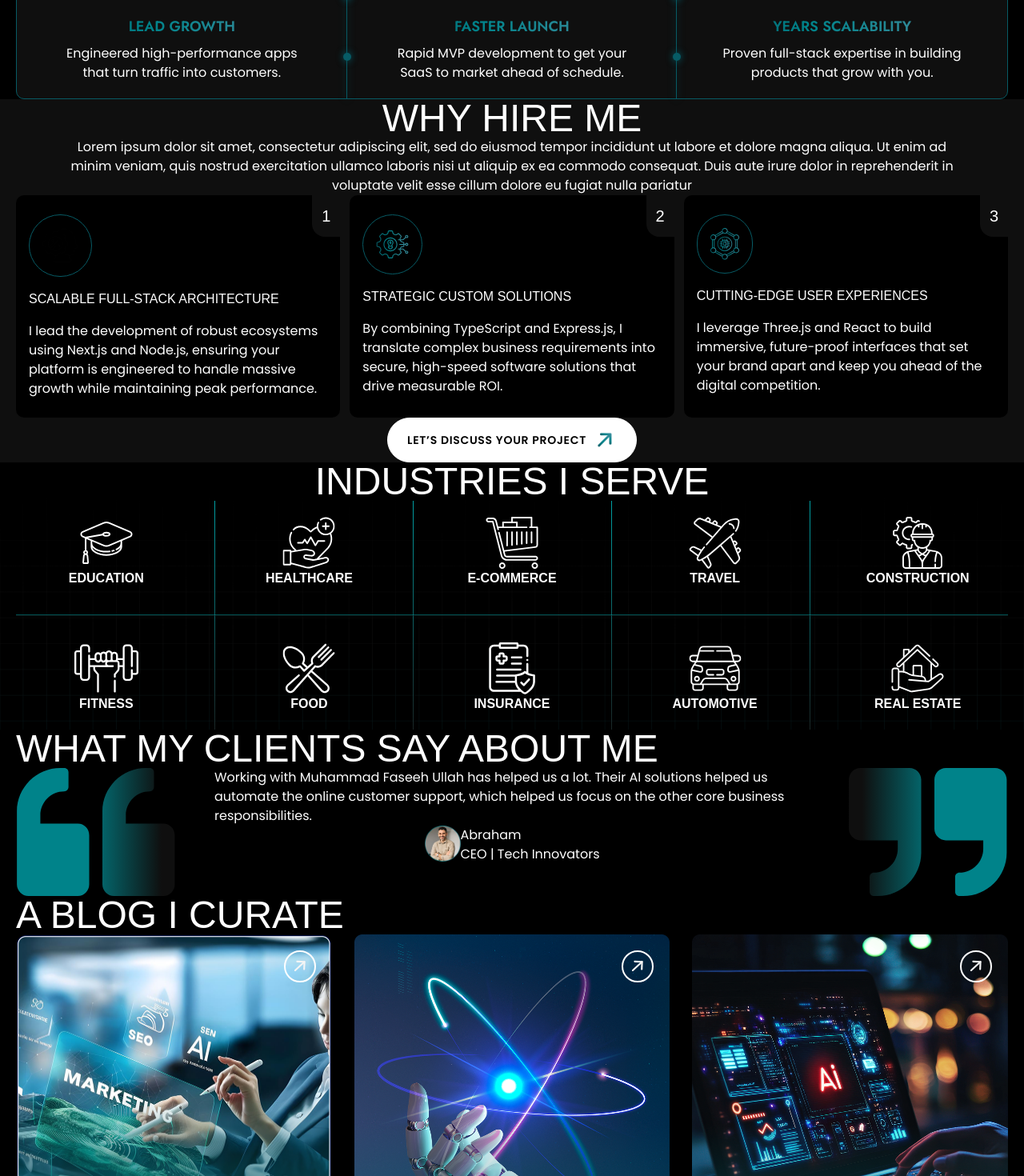
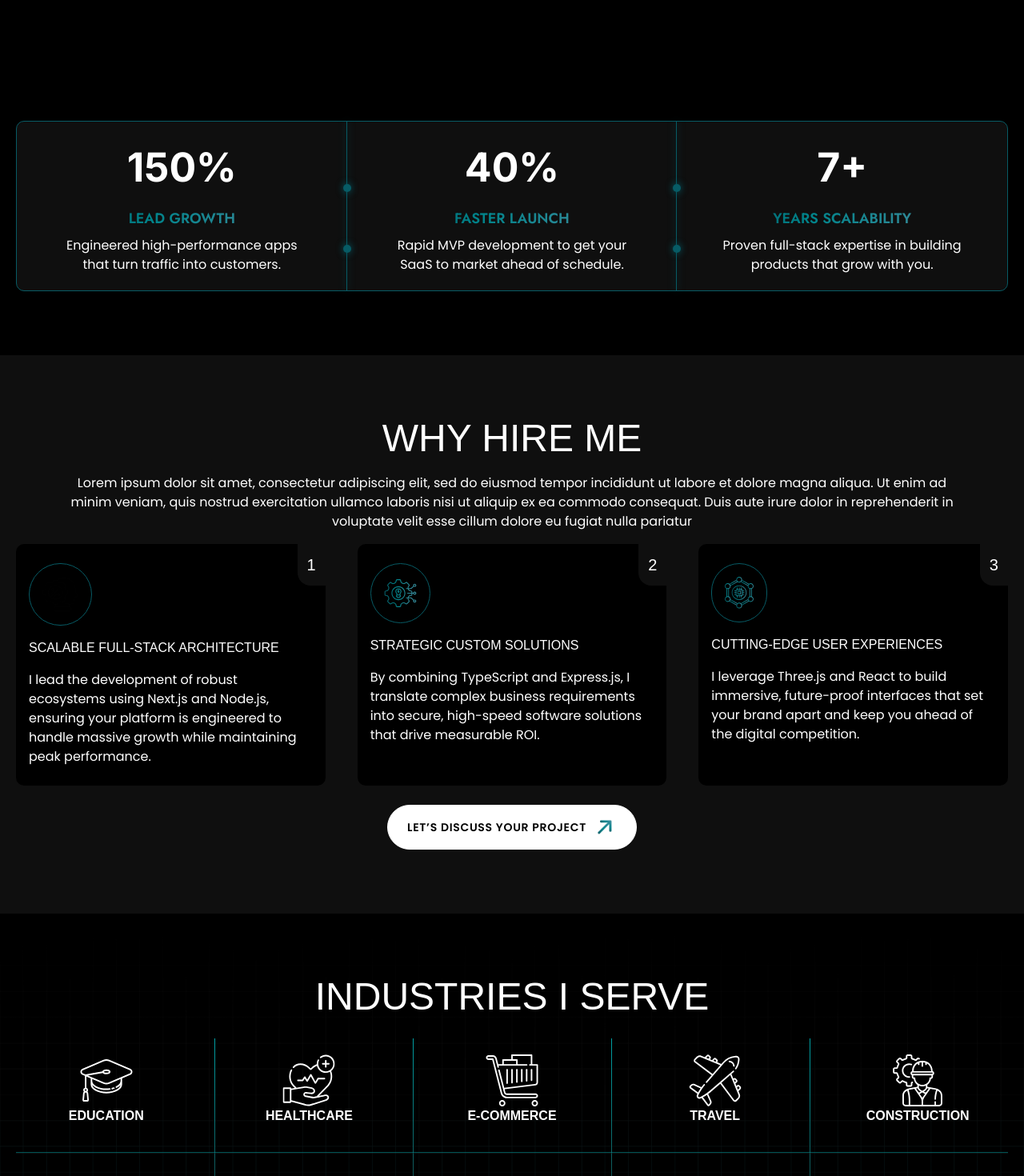
Before and after one commit to faseeh-htsols/htsols, a Next.js app: page /ceo in a window 1280 px wide. Shown: the part 980-2450 px from the top of the page at 80% size. Built offline with nearby package versions, Linux system fonts and the light colour scheme; a web font is replaced by a local one.

Commit message:
changes on ceo page

```diff
--- a/src/views/ceo/about-me.tsx
+++ b/src/views/ceo/about-me.tsx
@@ -4,7 +4,7 @@ import Image from "next/image";
 
 const AboutMe = () => {
   return (
-    <div>
+    <div className="py-20">
       <Container>
         <div className="flex gap-16 items-center">
           <div className="w-[40%] shrink-0 p-4 pr-0 relative">
--- a/src/views/ceo/achievements.tsx
+++ b/src/views/ceo/achievements.tsx
@@ -4,7 +4,7 @@ import React from "react";
 
 const Achievements = () => {
   return (
-    <div>
+    <div className="py-20">
       <Container>
         <div className="grid grid-cols-3 bg-tertiary rounded-lg border border-[#075B65]">
           {CEO_ACHIEVEMENTS.map((item, index) => (
--- a/src/views/ceo/blog-curate.tsx
+++ b/src/views/ceo/blog-curate.tsx
@@ -5,9 +5,9 @@ import Image from "next/image";
 
 const BlogCurate = () => {
   return (
-    <div>
+    <div className="py-20">
       <Container>
-        <HeadingTwo>A blog I curate</HeadingTwo>
+        <HeadingTwo className="text-center mb-10">A blog I curate</HeadingTwo>
         <div className="grid grid-cols-3 gap-7 ">
           {BOLG_CURATE_CEO.map((item, index) => (
             <div key={index} className="relative overflow-hidden">
--- a/src/views/ceo/clients-about-me.tsx
+++ b/src/views/ceo/clients-about-me.tsx
@@ -11,9 +11,11 @@ import { CLIENT_SAY_ABOUT_CEO } from "@/constants";
 
 const ClientsAboutMe = () => {
   return (
-    <div>
+    <div className="bg-tertiary py-20">
       <Container>
-        <HeadingTwo>What my clients say about me</HeadingTwo>
+        <HeadingTwo className="mb-8 text-center">
+          What my clients say about me
+        </HeadingTwo>
         <div className="flex justify-between">
           <div className="w-[200px] ">
             <Image
@@ -38,19 +40,19 @@ const ClientsAboutMe = () => {
             >
               {CLIENT_SAY_ABOUT_CEO.map((item, index) => (
                 <SwiperSlide key={index}>
-                  <p>{item.para}</p>
-                  <div className="flex justify-center">
-                    <div className="w-[45px]">
+                  <p className="text-center text-lg mb-6">{item.para}</p>
+                  <div className="flex justify-center items-center gap-6">
+                    <div className="w-[60px]">
                       <Image
                         src={item.image}
                         alt={item.name}
                         width={45}
                         height={45}
-                        className="w-[45px] relative h-[45px] object-cover"
+                        className="w-[60px] relative h-[60px] object-cover"
                       />
                     </div>
                     <div>
-                      <h3>{item.name}</h3>
+                      <h3 className="font-primary">{item.name}</h3>
                       <p>{item.designation}</p>
                     </div>
                   </div>
--- a/src/views/ceo/industries-serve.tsx
+++ b/src/views/ceo/industries-serve.tsx
@@ -6,9 +6,9 @@ import React from "react";
 
 const IndustriesServe = () => {
   return (
-    <div className="bg-[url(/ceo/industries-serve.png)] bg-cover">
+    <div className="bg-[url(/ceo/industries-serve.png)] bg-cover py-20">
       <Container>
-        <HeadingTwo className="text-center">Industries I Serve</HeadingTwo>
+        <HeadingTwo className="text-center mb-7">Industries I Serve</HeadingTwo>
 
         {/* Make this relative so absolute dividers can be placed inside */}
         <div className="relative grid grid-cols-2 sm:grid-cols-3 lg:grid-cols-5 gap-7">
--- a/src/views/ceo/why-hire-me.tsx
+++ b/src/views/ceo/why-hire-me.tsx
@@ -5,10 +5,10 @@ import { WHY_HIRE_ME_CEO } from "@/constants";
 import parse from "html-react-parser";
 const WhyHireMe = () => {
   return (
-    <div className="bg-tertiary">
+    <div className="bg-tertiary py-20 relative">
       <Container>
         <div>
-          <div className="max-w-[1124px] mx-auto">
+          <div className="max-w-[1124px] mx-auto flex flex-col gap-5 mb-4">
             <HeadingTwo className="text-center">Why hire me</HeadingTwo>
             <p className="text-center">
               Lorem ipsum dolor sit amet, consectetur adipiscing elit, sed do
@@ -20,7 +20,7 @@ const WhyHireMe = () => {
             </p>
           </div>
         </div>
-        <div className="grid grid-cols-3 gap-3">
+        <div className="grid grid-cols-3 gap-10 mb-6">
           {WHY_HIRE_ME_CEO.map((item, index) => (
             <div
               key={item.heading}
```
